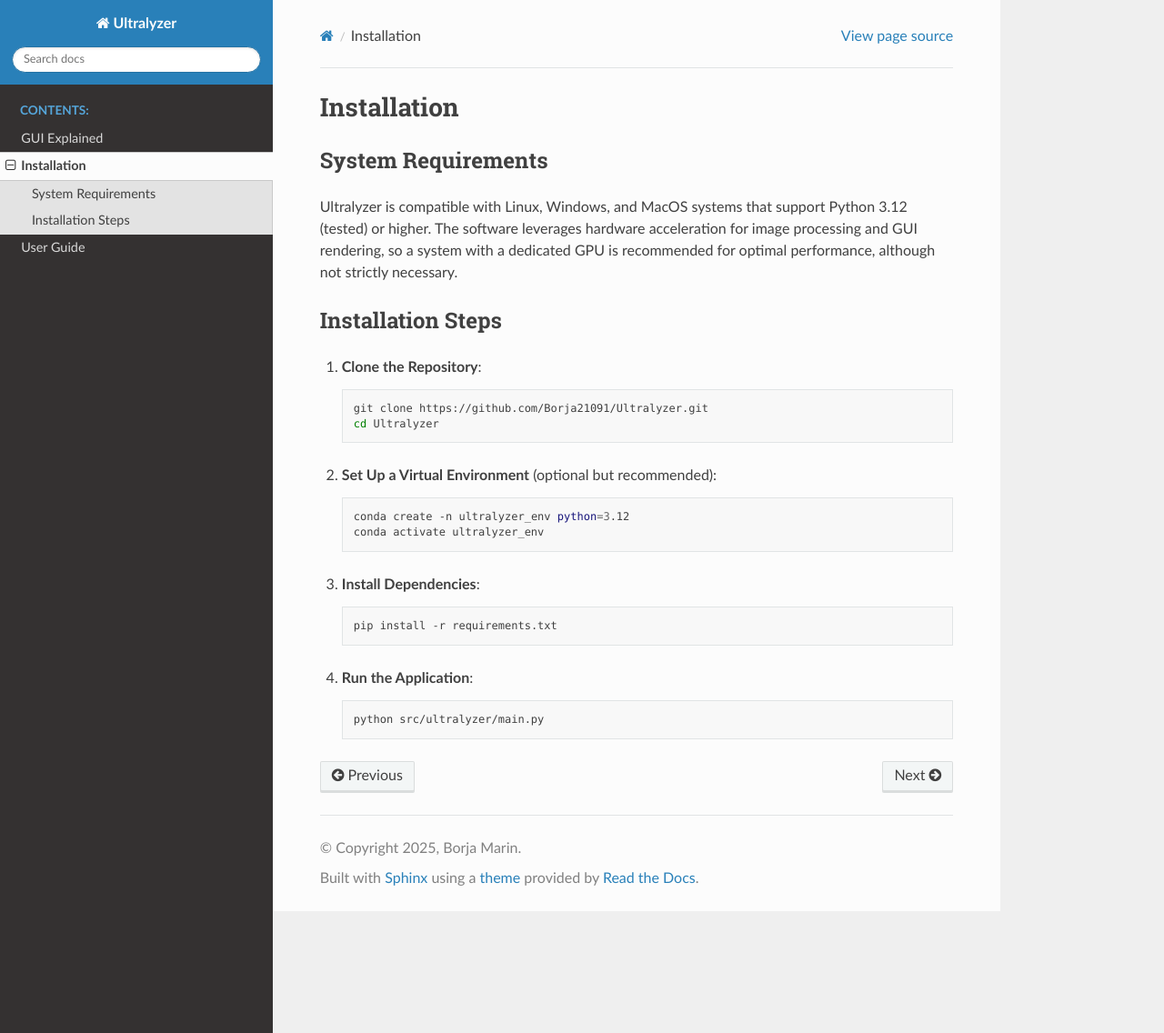
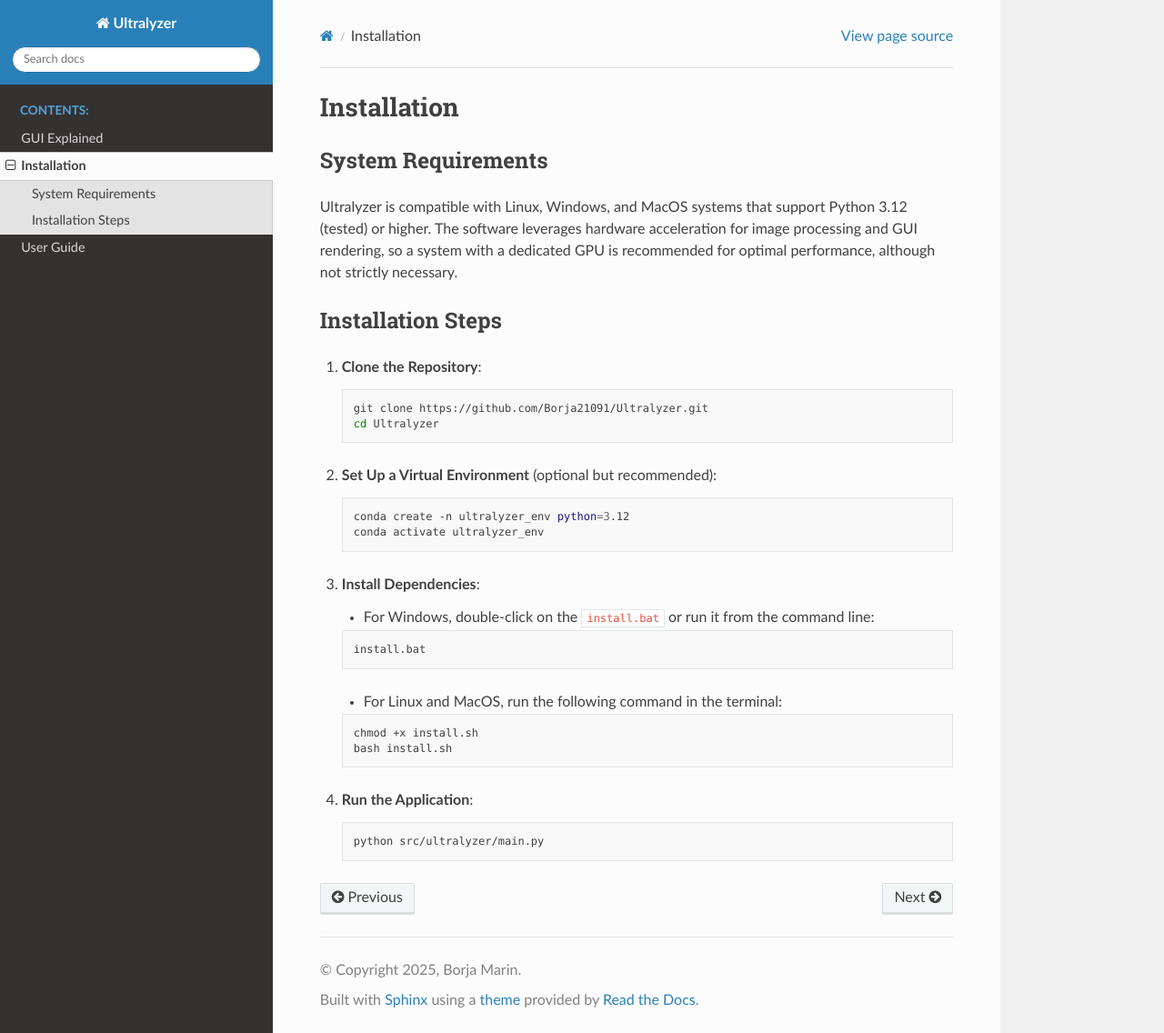
Before and after one commit to Borja21091/Ultralyzer, a Sphinx documentation site: the page built from docs/doc_installation.md, in a window 1280 px wide and 1136 px high. Shown: the whole window at 91% size. Built offline with Sphinx 7.4.7 and the Read the Docs theme 3.1.0, drawn with Linux system fonts in a browser that asks for light colours.

Commit message:
Update installation instructions for Windows and Linux/MacOS

````diff
--- a/docs/doc_installation.md
+++ b/docs/doc_installation.md
@@ -22,8 +22,17 @@
 
 3. **Install Dependencies**:
 
+   - For Windows, double-click on the `install.bat` or run it from the command line:
+
     ```bash
-    pip install -r requirements.txt
+    install.bat
+    ```
+
+   - For Linux and MacOS, run the following command in the terminal:
+
+    ```bash
+    chmod +x install.sh
+    bash install.sh
     ```
 
 4. **Run the Application**:
````
